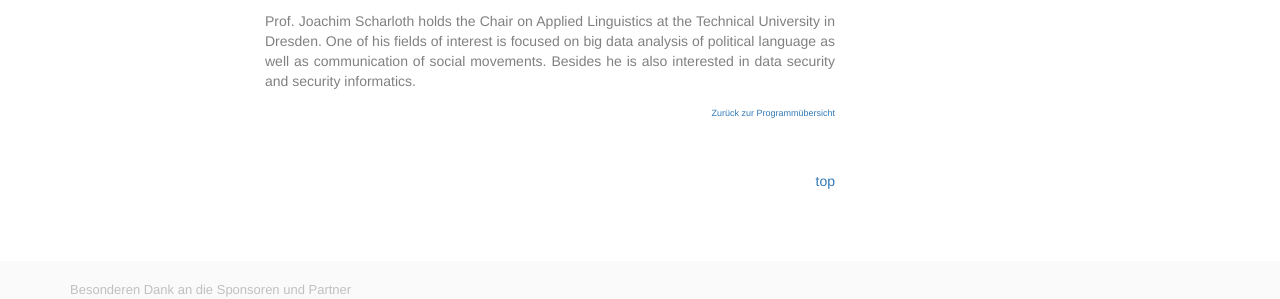
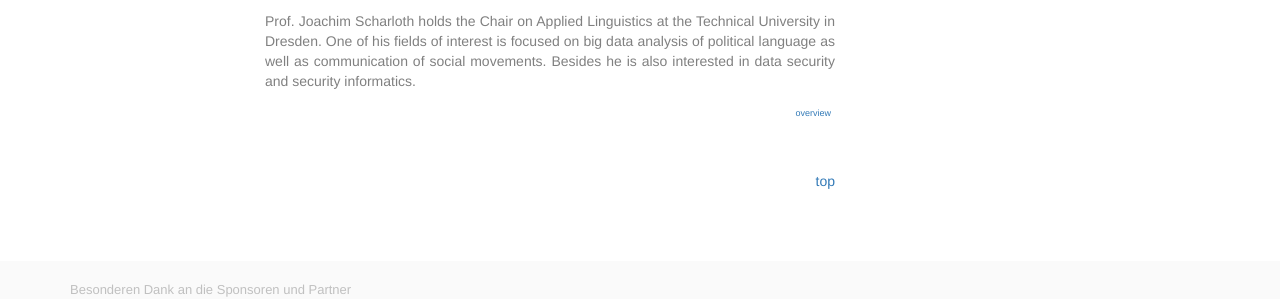
Before and after one commit to susedev/test, a Jekyll site: the page built from titles-and-speakers.html, in a window 1280 px wide and 900 px high, scrolled down 2952 px. Shown: the part 248-547 px from the top of the window. Built offline with Jekyll 4.4.1, drawn with Linux system fonts in a browser that asks for light colours; nearby versions of some CDN libraries.

Commit message:
Edit from JekyllCMS

```diff
--- a/titles-and-speakers.html
+++ b/titles-and-speakers.html
@@ -130,6 +130,6 @@ Presentation software prototype 1<br />
 
 <p style="text-align: justify;"><span style="color: #808080;">Prof. Joachim Scharloth holds the Chair on Applied Linguistics at the Technical University in Dresden. One of his fields of interest is focused on big data analysis of political language as well as communication of social movements. Besides he is also interested in data security and security informatics.</span></p>
 
-<p style="text-align: right;"><span style="color: #808080;"><span style="font-size: xx-small;"><a href="{{ site.base_url }}/programm-uebersicht.html">Zur&uuml;ck zur Programm&uuml;bersicht</a></span> </span></p>
+<p style="text-align: right;"><span style="color: #808080;"><span style="font-size: xx-small;"><a href="{{ site.base_url }}/programme.html">overview</a></span>&nbsp;</span></p>
 
 <p style="text-align: right; margin-top:50px;"><a href="#top">top </a></p>
```
